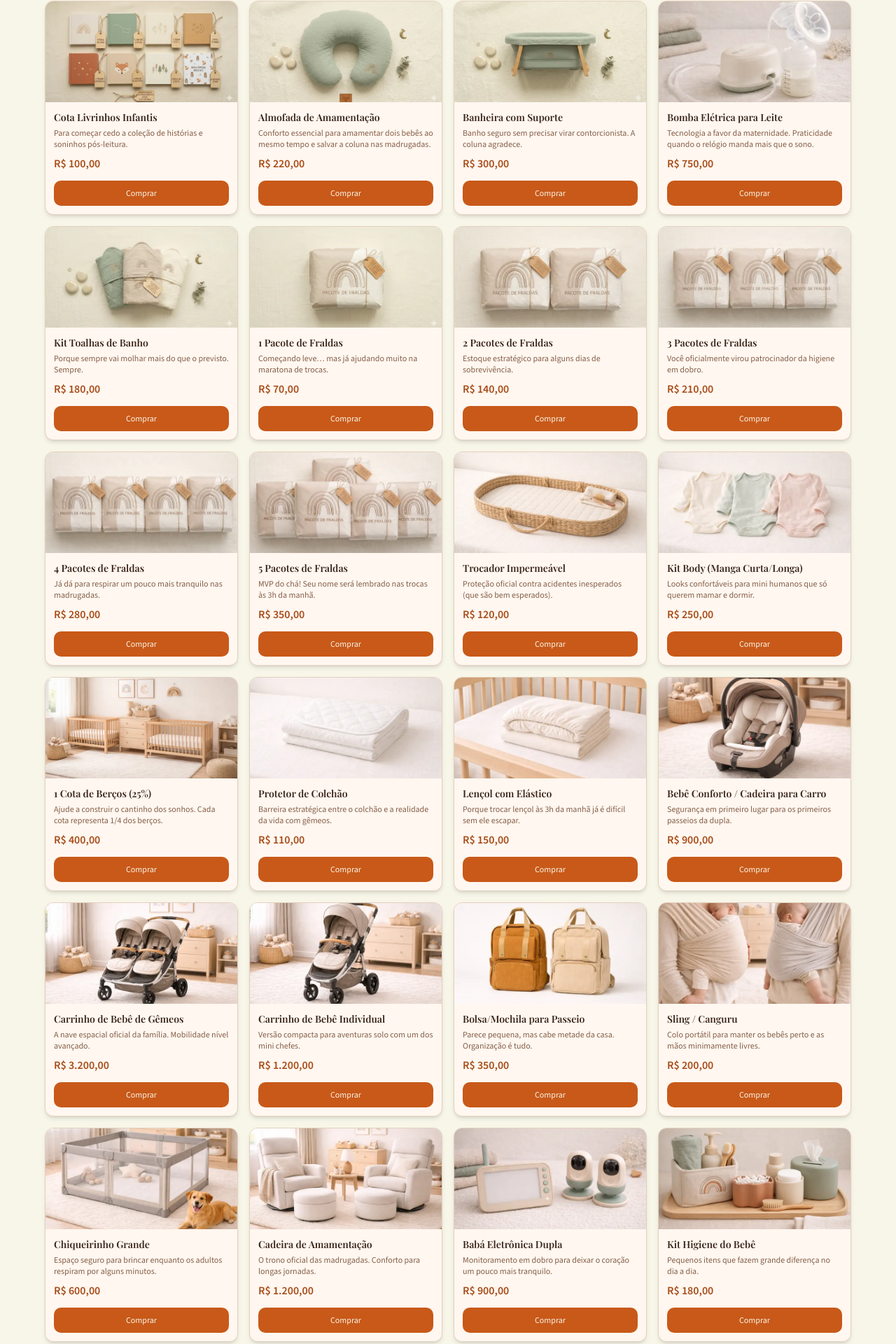
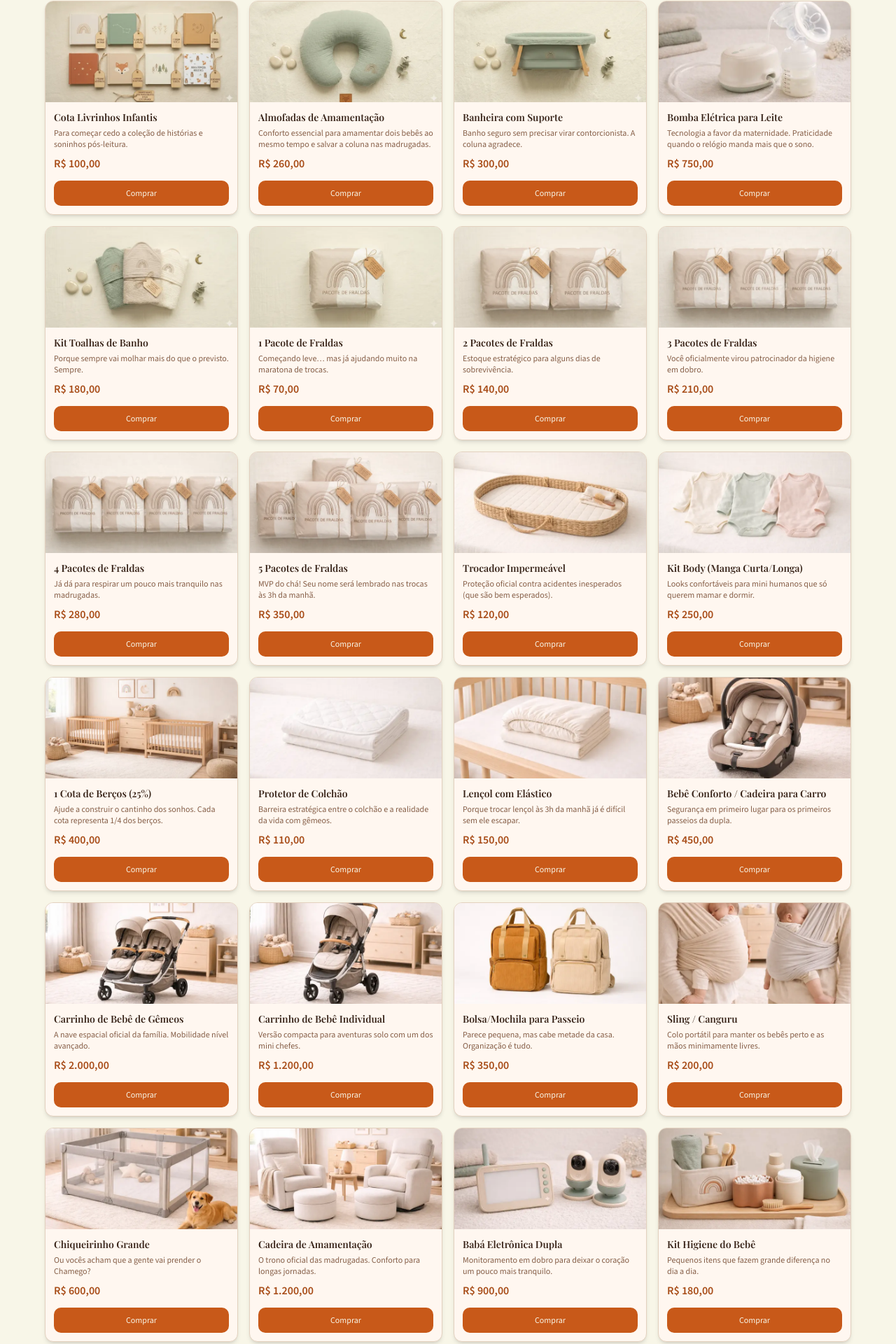
Before and after one commit to marianaolvr/cha-be-e-chico, a React (Vite) app: page /#/ in a window 1280 px wide. Shown: the part 1298-3218 px from the top of the page at 70% size. Built offline with nearby package versions, Linux system fonts and the light colour scheme; the HTML template or start-up script is replaced by a standard one.

Commit message:
chore: update products

```diff
--- a/src/data/products.ts
+++ b/src/data/products.ts
@@ -6,7 +6,7 @@
     imagem: imagensProdutos.paninho_boca,
     titulo: "Kit Paninhos de Boca",
     descricao: "Pequenos, indispensáveis e misteriosamente sempre desaparecem.",
-    preco: 60,
+    preco: 65.50,
     linkPagamento: "https://mpago.la/2SWs6iB",
   },
   {
@@ -22,7 +22,7 @@
     imagem: imagensProdutos.termometro,
     titulo: "Termômetro Digital",
     descricao: "Item que ninguém lembra até precisar às 2h17 da manhã.",
-    preco: 65,
+    preco: 30,
     linkPagamento: "https://mpago.la/SEU_LINK_AQUI",
   },
   {
@@ -30,7 +30,7 @@
     imagem: imagensProdutos.kit_pratinhos,
     titulo: "Kit Pratinhos e Colheres",
     descricao: "Preparando o terreno para a fase gourmet papinha edition.",
-    preco: 85,
+    preco: 149.90,
     linkPagamento: "https://mpago.la/SEU_LINK_AQUI",
   },
   {
@@ -45,10 +45,10 @@
   {
     id: "almofada-amamentacao",
     imagem: imagensProdutos.almofada_amamentacao,
-    titulo: "Almofada de Amamentação",
+    titulo: "Almofadas de Amamentação",
     descricao:
       "Conforto essencial para amamentar dois bebês ao mesmo tempo e salvar a coluna nas madrugadas.",
-    preco: 220,
+    preco: 260,
     linkPagamento: "https://mpago.la/SEU_LINK_AQUI",
   },
   {
@@ -168,7 +168,7 @@
     titulo: "Bebê Conforto / Cadeira para Carro",
     descricao:
       "Segurança em primeiro lugar para os primeiros passeios da dupla.",
-    preco: 900,
+    preco: 450,
     linkPagamento: "https://mpago.la/SEU_LINK_AQUI",
   },
   {
@@ -176,7 +176,7 @@
     imagem: imagensProdutos.carrinho_gemeos,
     titulo: "Carrinho de Bebê de Gêmeos",
     descricao: "A nave espacial oficial da família. Mobilidade nível avançado.",
-    preco: 3200,
+    preco: 2000,
     linkPagamento: "https://mpago.la/SEU_LINK_AQUI",
   },
   {
@@ -209,7 +209,7 @@
     imagem: imagensProdutos.chiqueirinho,
     titulo: "Chiqueirinho Grande",
     descricao:
-      "Espaço seguro para brincar enquanto os adultos respiram por alguns minutos.",
+      "Ou vocês acham que a gente vai prender o Chamego?",
     preco: 600,
     linkPagamento: "https://mpago.la/SEU_LINK_AQUI",
   },
@@ -243,7 +243,7 @@
     imagem: imagensProdutos.esterilizador_mamadeiras,
     titulo: "Esterilizador de Mamadeiras",
     descricao: "Praticidade e segurança na rotina de alimentação.",
-    preco: 400,
+    preco: 199.90,
     linkPagamento: "https://mpago.la/SEU_LINK_AQUI",
   },
   {
@@ -251,7 +251,7 @@
     imagem: imagensProdutos.kit_mamadeiras,
     titulo: "Kit Mamadeiras (6 unidades)",
     descricao: "Porque sempre parece que tem menos do que o necessário.",
-    preco: 300,
+    preco: 210,
     linkPagamento: "https://mpago.la/SEU_LINK_AQUI",
   },
   {
@@ -259,7 +259,7 @@
     imagem: imagensProdutos.mantas_cueiros,
     titulo: "Kit Mantas e Cueiros",
     descricao: "Versáteis para cobrir, proteger, enrolar e salvar o dia.",
-    preco: 200,
+    preco: 160,
     linkPagamento: "https://mpago.la/SEU_LINK_AQUI",
   },
   {
```
